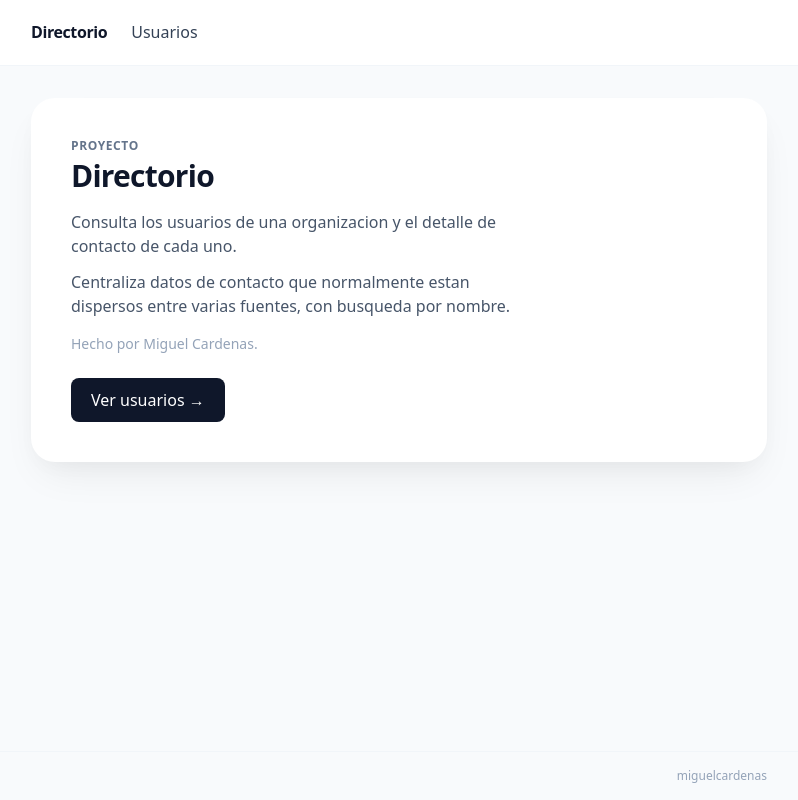
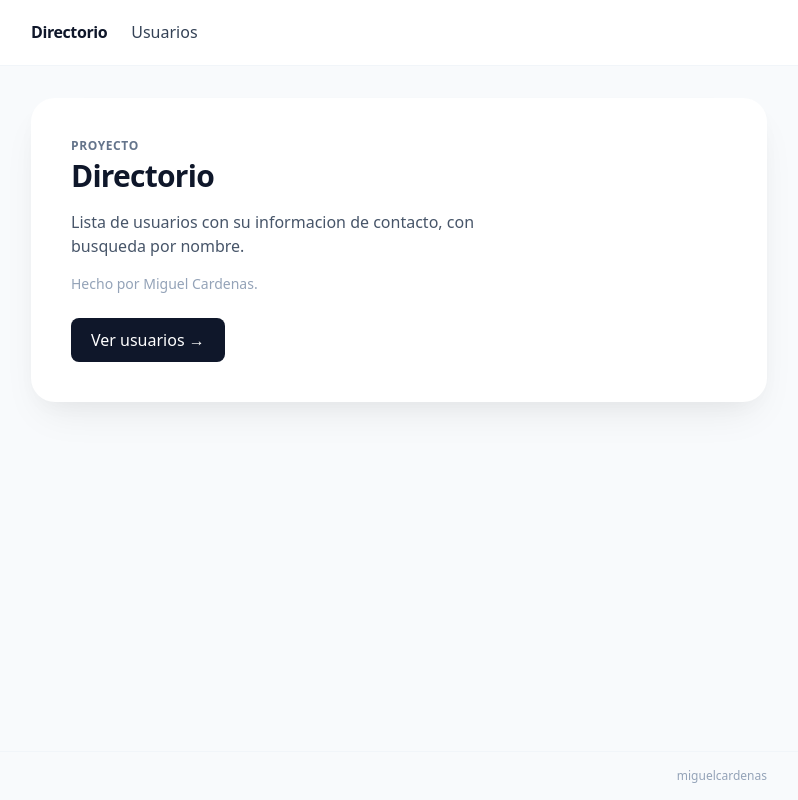
Before and after one commit to miguelcsx/html, a Next.js app in the folder mini-app/: page / in a window 1280 px wide. Shown: the whole page, without its empty margins (241-1039 px from the left). Built offline with nearby package versions, Linux system fonts and the light colour scheme.

Commit message:
content(app): cut marketing-speak from home copy

```diff
--- a/mini-app/app/page.tsx
+++ b/mini-app/app/page.tsx
@@ -6,11 +6,7 @@ export default function Home() {
       <p className="text-xs font-semibold uppercase tracking-wider text-slate-500">Proyecto</p>
       <h1 className="mt-1 text-3xl font-semibold tracking-tight text-slate-900">Directorio</h1>
       <p className="mt-4 max-w-md text-slate-600">
-        Consulta los usuarios de una organizacion y el detalle de contacto de cada uno.
-      </p>
-      <p className="mt-3 max-w-md text-slate-600">
-        Centraliza datos de contacto que normalmente estan dispersos entre varias fuentes,
-        con busqueda por nombre.
+        Lista de usuarios con su informacion de contacto, con busqueda por nombre.
       </p>
       <p className="mt-4 text-sm text-slate-400">Hecho por Miguel Cardenas.</p>
       <Link
```
